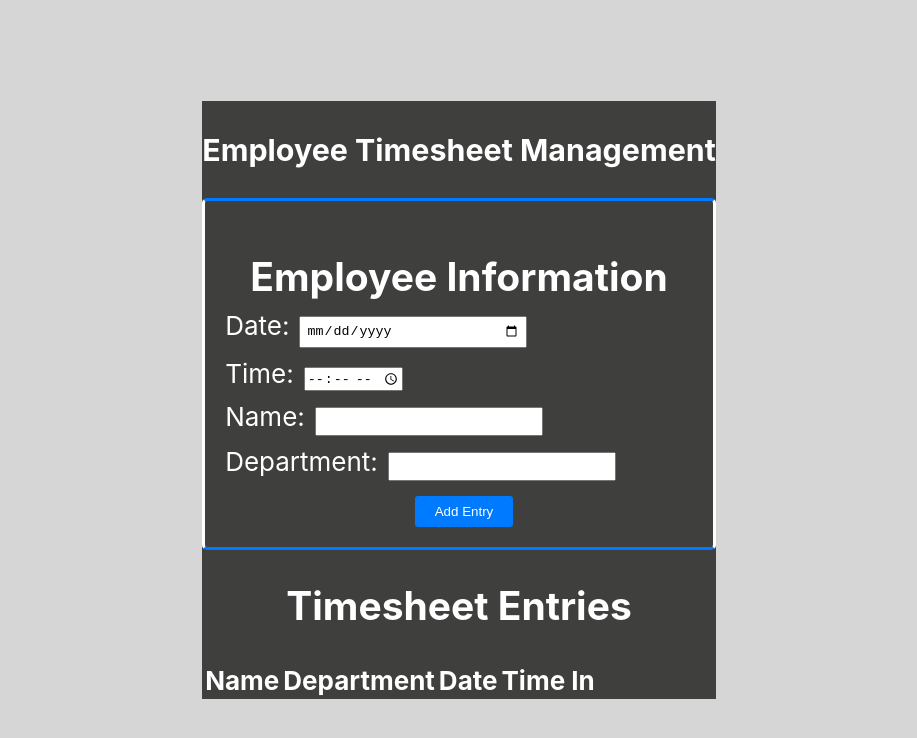
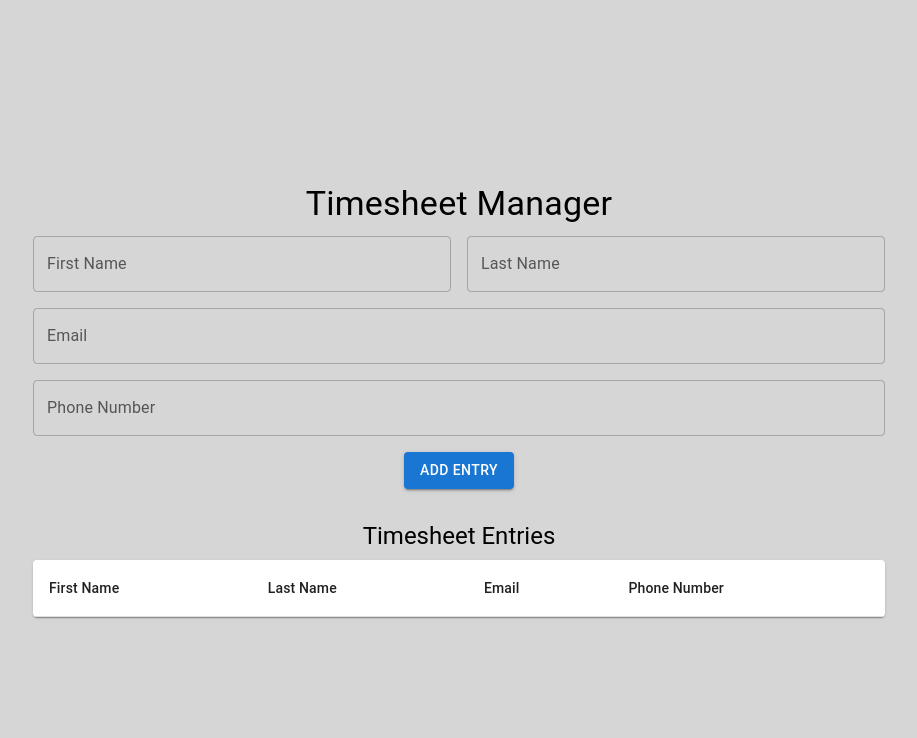
Before and after one commit to pidooort/timesheet, a React (Create React App) app: page / in a window 1280 px wide. Shown: the top 738 px of the page, without its empty margins (181-1098 px from the left). Built offline with nearby package versions, Linux system fonts and the light colour scheme.

Commit message:
deleted tsform//changed into mui

```diff
--- a/package.json
+++ b/package.json
@@ -3,6 +3,9 @@
   "version": "0.1.0",
   "private": true,
   "dependencies": {
+    "@emotion/react": "^11.11.4",
+    "@emotion/styled": "^11.11.0",
+    "@mui/material": "^5.15.12",
     "@testing-library/jest-dom": "^5.17.0",
     "@testing-library/react": "^13.4.0",
     "@testing-library/user-event": "^13.5.0",
--- a/src/components/TimesheetManager.jsx
+++ b/src/components/TimesheetManager.jsx
@@ -1,188 +1,110 @@
 import React, { useState } from 'react';
-import "../style/TimesheetManager.css";
+import { TextField, Button, Container, Grid, Typography, Table, TableBody, TableCell, TableContainer, TableHead, TableRow, Paper } from '@mui/material';
 
 function TimesheetManager() {
-
+  const [employeeInfo, setEmployeeInfo] = useState({
+    firstName: '',
+    lastName: '',
+    email: '',
+    phoneNumber: ''
+  });
 
   const [timesheetEntries, setTimesheetEntries] = useState([]);
-  const [employeeInfo, setEmployeeInfo] = useState({
-    name: '',
-    department: '',
-    // Add more fields as needed
-  });
-  const [date, setDate] = useState('');
-  const [Time, setTime] = useState('');
-  const [timeOut, setTimeOut] = useState('');
 
-  const [hoursWorked, setHoursWorked] = useState('');
-  const [editIndex, setEditIndex] = useState(null);
+  const handleChange = (event) => {
+    const { name, value } = event.target;
+    setEmployeeInfo(prevState => ({
+      ...prevState,
+      [name]: value
+    }));
+  };
 
-  const handleEmployeeInfoChange = (e) => {
-    const { name, value } = e.target;
+  const handleAddEntry = () => {
+    setTimesheetEntries(prevEntries => [...prevEntries, { ...employeeInfo }]);
     setEmployeeInfo({
-      ...employeeInfo,
-      [name]: value
+      firstName: '',
+      lastName: '',
+      email: '',
+      phoneNumber: ''
     });
   };
 
-  const addTimesheetEntry = (e) => {
-    e.preventDefault();
-    const newEntry = {
-      date: date,
-      Time: Time,
-      timeOut: timeOut,
-      hoursWorked: hoursWorked
-
-    };
-    setTimesheetEntries([...timesheetEntries, { ...newEntry, ...employeeInfo }]);
-    setDate('');
-    setTime('');
-    setTimeOut('');
-    setHoursWorked('');
-    setEmployeeInfo({
-      name: '',
-      department: ''
-      // Clear other employee info fields as needed
-    });
-
-  };
-
-  const handleEdit = (index) => {
-    const entryToEdit = timesheetEntries[index];
-    setDate(entryToEdit.date);
-    setTime(entryToEdit.Time);
-    setTimeOut(entryToEdit.timeOut);
-    setHoursWorked(entryToEdit.hoursWorked);
-    setEmployeeInfo({
-      name: entryToEdit.name,
-      department: entryToEdit.department
-      // Set other employee info fields as needed
-    });
-    setEditIndex(index);
-  };
-
-  const handleUpdate = (index) => {
-    const updatedEntry = {
-      date: date,
-      Time: Time,
-      timeOut: timeOut,
-      hoursWorked: hoursWorked,
-      name: employeeInfo.name,
-      department: employeeInfo.department
-      // Set other employee info fields as needed
-    };
-    const updatedEntries = [...timesheetEntries];
-    updatedEntries[index] = updatedEntry;
-    setTimesheetEntries(updatedEntries);
-    setEditIndex(null);
-  };
-
-  const handleCancelEdit = () => {
-    setDate('');
-    setHoursWorked('');
-    setEmployeeInfo({
-      name: '',
-      department: ''
-      // Clear other employee info fields as needed
-    });
-    setEditIndex(null);
-
-  };
-
-
   return (
-    <div className='timesheet-div'>
-      <h3>Employee Timesheet Management</h3>
-      <form className='timesheet-form' onSubmit={addTimesheetEntry} >
-        <h2>Employee Information</h2>
-
-        <label>
-          Date:
-          <input
-            type="date"
-            value={date}
-            onChange={(e) => setDate(e.target.value)}
-            required
-            style={{ marginLeft: '10px' }}
+    <Container maxWidth="md">
+      <Typography variant="h4" align="center" gutterBottom>
+        Timesheet Manager
+      </Typography>
+      <Grid container spacing={2}>
+        <Grid item xs={12} sm={6}>
+          <TextField
+            fullWidth
+            label="First Name"
+            name="firstName"
+            value={employeeInfo.firstName}
+            onChange={handleChange}
           />
-        </label>
-        <label>
-        Time:
-        <input
-          type="Time"
-          value={Time}
-          onChange={(e) => setTime(e.target.value)}
-          required
-          style={{ marginLeft: '10px' }}
-        />
-      </label>
-        <label>
-          Name:
-          <input
-            type="text"
-            name="name"
-            value={employeeInfo.name}
-            onChange={handleEmployeeInfoChange}
-            required
-            style={{ marginLeft: '10px' }}
+        </Grid>
+        <Grid item xs={12} sm={6}>
+          <TextField
+            fullWidth
+            label="Last Name"
+            name="lastName"
+            value={employeeInfo.lastName}
+            onChange={handleChange}
           />
-        </label>
-        <label>
-          Department:
-          <input
-            type="text"
-            name="department"
-            value={employeeInfo.department}
-            onChange={handleEmployeeInfoChange}
-            required
-            style={{ marginLeft: '10px' }}
+        </Grid>
+        <Grid item xs={12}>
+          <TextField
+            fullWidth
+            label="Email"
+            name="email"
+            type="email"
+            value={employeeInfo.email}
+            onChange={handleChange}
           />
-        </label>
-
-        {editIndex !== null ? (
-          <>
-            <button type="button" onClick={() => handleUpdate(editIndex)} style={{ marginLeft: '10px' }}>Update</button>
-            <button type="button" onClick={handleCancelEdit} style={{ marginLeft: '10px' }}>Cancel</button>
-          </>
-        ) : (
-          <button type="submit" style={{ marginLeft: '10px' }}>Add Entry</button>
-        )}
-      </form>
-      <h2>Timesheet Entries</h2>
-      <table>
-        <thead>
-          <tr>
-            <th>Name</th>
-            <th>Department</th>
-            <th>Date</th>
-            <th>Time In</th>
-          </tr>
-        </thead>
-        <tbody>
-          {timesheetEntries.map((entry, index) => (
-            <tr key={index}>
-              <td>{entry.name}</td>
-              <td>{entry.department}</td>
-              <td>{entry.date}</td>
-              <td>{entry.Time}</td>
-              {editIndex === index && ( // Render Time Out input field only if editIndex matches the current index
-                <td>
-                  <input
-                    type="time"
-                    value={timeOut}
-                    onChange={(e) => setTimeOut(e.target.value)}
-                  />
-                </td>
-              )}
-              <td>
-                <button type="button" onClick={() => handleEdit(index)}>Edit</button>
-
-              </td>
-            </tr>
-          ))}
-        </tbody>
-      </table>
-    </div>
+        </Grid>
+        <Grid item xs={12}>
+          <TextField
+            fullWidth
+            label="Phone Number"
+            name="phoneNumber"
+            value={employeeInfo.phoneNumber}
+            onChange={handleChange}
+          />
+        </Grid>
+        <Grid item xs={12}>
+          <Button variant="contained" color="primary" onClick={handleAddEntry}>
+            Add Entry
+          </Button>
+        </Grid>
+      </Grid>
+      <br />
+      <Typography variant="h5" align="center" gutterBottom>
+        Timesheet Entries
+      </Typography>
+      <TableContainer component={Paper}>
+        <Table>
+          <TableHead>
+            <TableRow>
+              <TableCell>First Name</TableCell>
+              <TableCell>Last Name</TableCell>
+              <TableCell>Email</TableCell>
+              <TableCell>Phone Number</TableCell>
+            </TableRow>
+          </TableHead>
+          <TableBody>
+            {timesheetEntries.map((entry, index) => (
+              <TableRow key={index}>
+                <TableCell>{entry.firstName}</TableCell>
+                <TableCell>{entry.lastName}</TableCell>
+                <TableCell>{entry.email}</TableCell>
+                <TableCell>{entry.phoneNumber}</TableCell>
+              </TableRow>
+            ))}
+          </TableBody>
+        </Table>
+      </TableContainer>
+    </Container>
   );
 }
 
--- a/src/style/TimesheetForm.css
+++ /dev/null
@@ -1,44 +0,0 @@
-/* Styles for Timesheet Form */
-.timesheet-form {
-    border: 2px solid;
-    border-radius: 5px;
-    border-color: var(--background-color2);
-    padding: 20px;
-    margin-bottom: 20px;
-    font-family: Arial, sans-serif;
-  }
-
-  .timesheet-form h2 {
-    margin-bottom: 10px;
-  }
-
-  .timesheet-form label {
-    display: block;
-    margin-bottom: 10px;
-  }
-
-  .timesheet-form input[type="text"],
-  .timesheet-form input[type="date"],
-  .timesheet-form input[type="number"] {
-    width: calc(100% - 20px);
-    padding: 8px;
-    margin-left: 10px;
-    border: 1px solid #ccc;
-    border-radius: 3px;
-  }
-
-  .timesheet-form button[type="submit"],
-  .timesheet-form button[type="button"] {
-    padding: 8px 20px;
-    background-color: #007bff;
-    color: #fff;
-    border: none;
-    border-radius: 3px;
-    cursor: pointer;
-    margin-left: 10px;
-  }
-
-  .timesheet-form button[type="submit"]:hover,
-  .timesheet-form button[type="button"]:hover {
-    background-color: #0056b3;
-  }
```
Also changed, not shown: src/components/TimesheetForm.jsx (deleted, +0 -176 lines).
